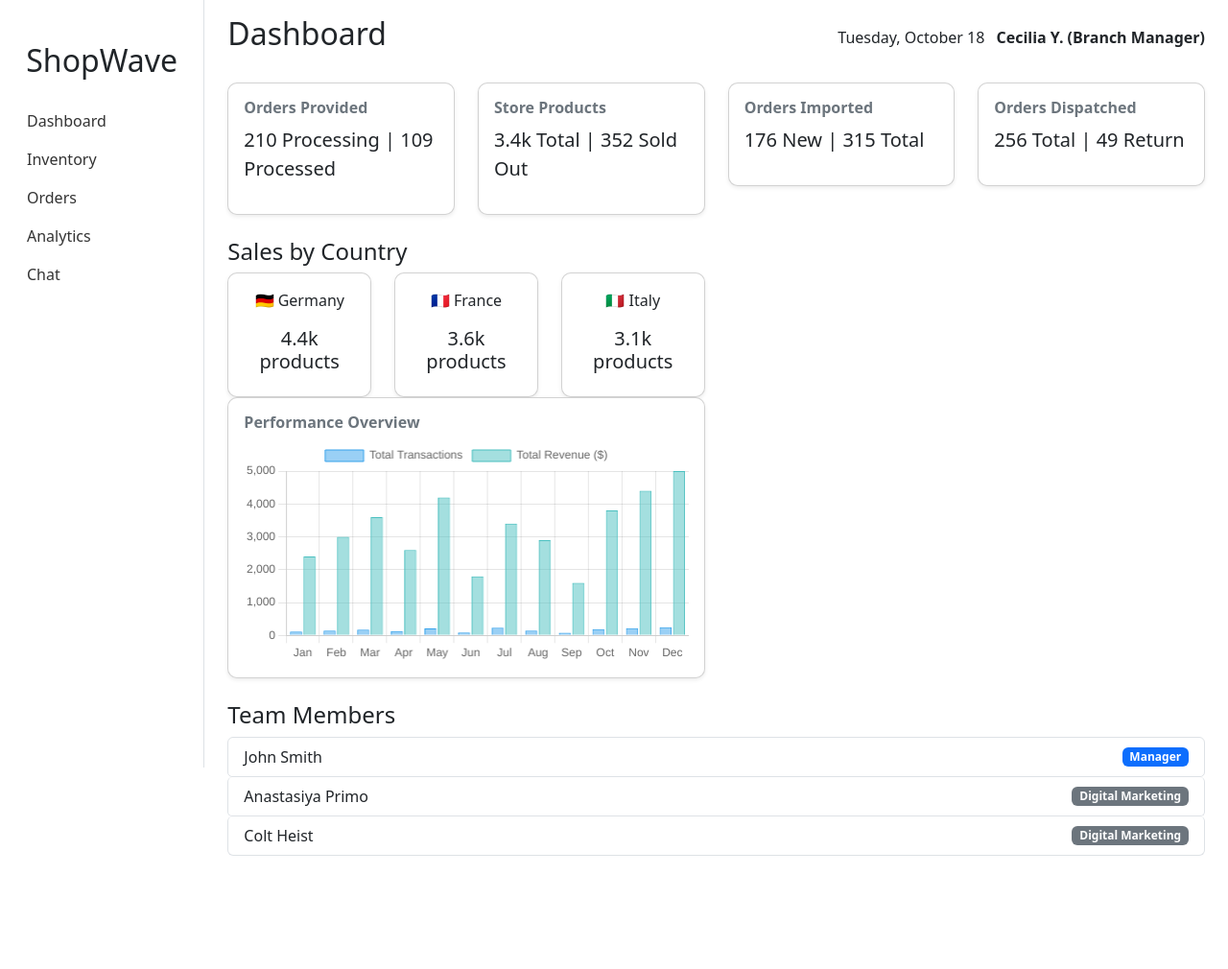
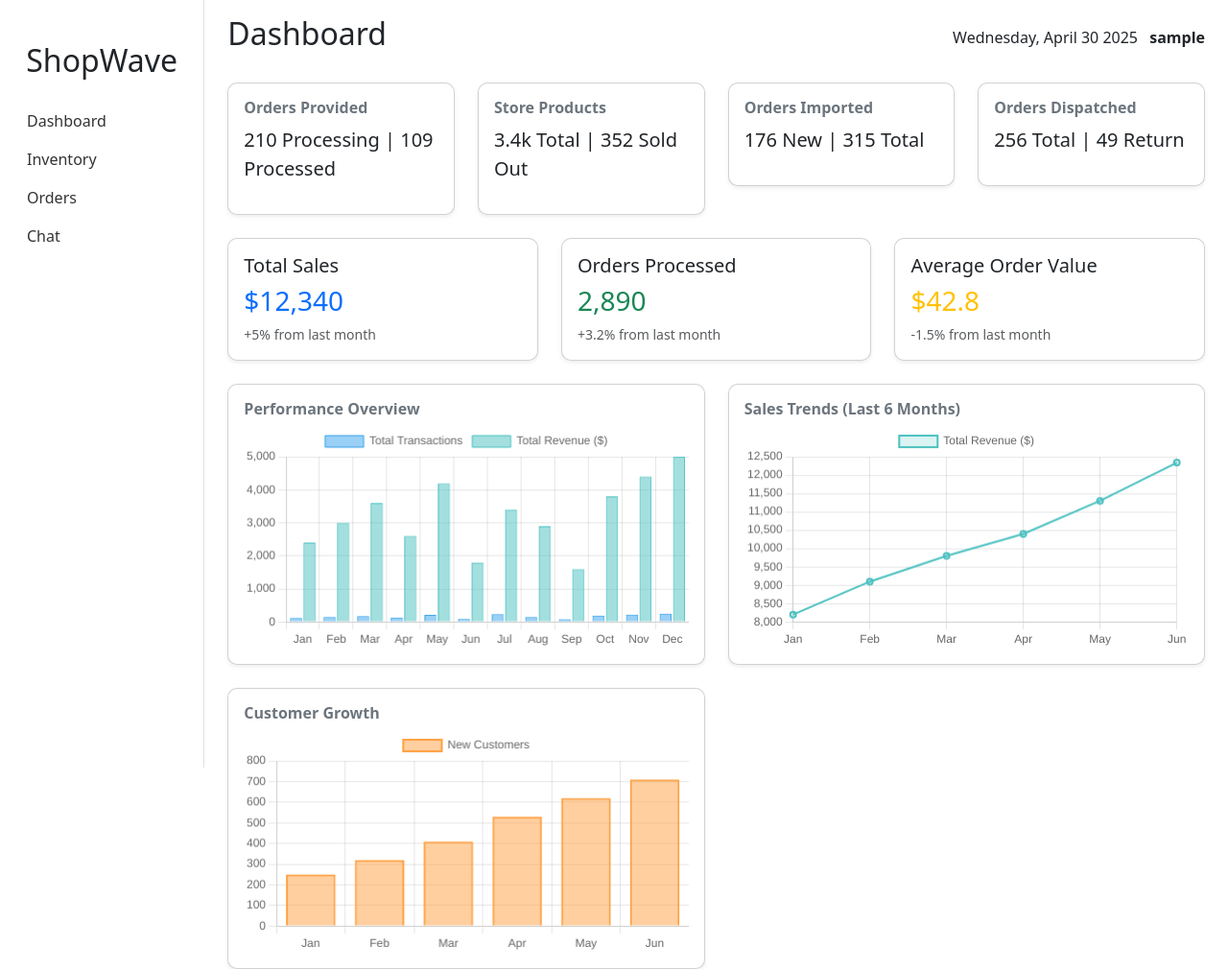
Before and after one commit to kevinrev26/proj-istmo, a Django app: page /shop/ in a window 1280 px wide. Shown: the part 82-1092 px from the top of the page at 96% size. Before the commit the page ends 974 px from the top, so only its background shows below. Run offline with Django 5.2, Linux system fonts and the light colour scheme; a user stored in the database is signed in; tables that the repository leaves empty hold one stand-in row (values such as "Sample post"); some libraries are stand-ins or nearby versions.

Commit message:
Restructuring dashboard view, analytics view deleted.

```diff
--- a/shop/templates/shop/partials/dashboard_navbar.html
+++ b/shop/templates/shop/partials/dashboard_navbar.html
@@ -5,7 +5,6 @@
             <li class="nav-item"><a class="nav-link" href="{% url 'shop.show' %}">Dashboard</a></li>
             <li class="nav-item"><a class="nav-link" href="{% url 'shop.inventory' %}">Inventory</a></li>
             <li class="nav-item"><a class="nav-link" href="{% url 'shop.orders' %}">Orders</a></li>
-            <li class="nav-item"><a class="nav-link" href="{% url 'shop.analytics' %}">Analytics</a></li>
             <li class="nav-item"><a class="nav-link" href="{% url 'shop.chat' %}">Chat</a></li>
         </ul>
     </div>
--- a/shop/templates/shop/show.html
+++ b/shop/templates/shop/show.html
@@ -11,8 +11,8 @@
             <div class="d-flex justify-content-between flex-wrap flex-md-nowrap align-items-center pt-3 pb-2 mb-3">
                 <h1 class="h2">Dashboard</h1>
                 <div>
-                    <span class="me-2">Tuesday, October 18</span>
-                    <span class="fw-bold">Cecilia Y. (Branch Manager)</span>
+                    <span class="me-2">{% now "l, F j Y" %}</span>
+                    <span class="fw-bold">{{ user.username }}</span>
                 </div>
             </div>
 
@@ -52,37 +52,32 @@
                 </div>
             </div>
 
-            <!-- Sales by Country -->
+            <!-- Sales & Revenue Overview -->
             <div class="row mt-4">
-                <div class="col-md-12">
-                    <h4>Sales by Country</h4>
-                    <div class="row">
-                        <div class="col-md-2">
-                            <div class="card shadow-sm text-center">
-                                <div class="card-body">
-                                    <p>🇩🇪 Germany</p>
-                                    <h5>4.4k products</h5>
-                                </div>
-                            </div>
-                        </div>
-                        <div class="col-md-2">
-                            <div class="card shadow-sm text-center">
-                                <div class="card-body">
-                                    <p>🇫🇷 France</p>
-                                    <h5>3.6k products</h5>
-                                </div>
-                            </div>
-                        </div>
-                        <div class="col-md-2">
-                            <div class="card shadow-sm text-center">
-                                <div class="card-body">
-                                    <p>🇮🇹 Italy</p>
-                                    <h5>3.1k products</h5>
-                                </div>
-                            </div>
-                        </div>
+                <div class="col-md-4">
+                    <div class="card shadow-sm p-3">
+                        <h5>Total Sales</h5>
+                        <h3 class="text-primary">$12,340</h3>
+                        <small class="text-muted">+5% from last month</small>
                     </div>
                 </div>
+                <div class="col-md-4">
+                    <div class="card shadow-sm p-3">
+                        <h5>Orders Processed</h5>
+                        <h3 class="text-success">2,890</h3>
+                        <small class="text-muted">+3.2% from last month</small>
+                    </div>
+                </div>
+                <div class="col-md-4">
+                    <div class="card shadow-sm p-3">
+                        <h5>Average Order Value</h5>
+                        <h3 class="text-warning">$42.8</h3>
+                        <small class="text-muted">-1.5% from last month</small>
+                    </div>
+                </div>
+            </div>
+
+            <div class="row mt-4">
                 <!-- Performance Overview -->
                 <div class="col-md-6">
                     <div class="card shadow-sm">
@@ -92,29 +87,32 @@
                         </div>
                     </div>
                 </div>
+                <div class="col-md-6">
+                    <div class="card shadow-sm">
+                        <div class="card-body">
+                            <h6>Sales Trends (Last 6 Months)</h6>
+                            <canvas id="salesChart2"></canvas>
+                        </div>
+                    </div>
+                </div>
             </div>
 
-            <!-- Team Members -->
+            <!-- Sales Trends (Chart.js) -->
             <div class="row mt-4">
-                <div class="col-md-12">
-                    <h4>Team Members</h4>
-                    <ul class="list-group">
-                        <li class="list-group-item d-flex justify-content-between align-items-center">
-                            John Smith <span class="badge bg-primary">Manager</span>
-                        </li>
-                        <li class="list-group-item d-flex justify-content-between align-items-center">
-                            Anastasiya Primo <span class="badge bg-secondary">Digital Marketing</span>
-                        </li>
-                        <li class="list-group-item d-flex justify-content-between align-items-center">
-                            Colt Heist <span class="badge bg-secondary">Digital Marketing</span>
-                        </li>
-                    </ul>
+                <div class="col-md-6">
+                    <div class="card shadow-sm">
+                        <div class="card-body">
+                            <h6>Customer Growth</h6>
+                            <canvas id="customerChart"></canvas>
+                        </div>
+                    </div>
                 </div>
             </div>
         </main>
     </div>
 </div>
 <script>
+    // Sales chart
     var ctx = document.getElementById('salesChart').getContext('2d');
     var salesChart = new Chart(ctx, {
         type: 'bar',
@@ -144,5 +142,52 @@
             }
         }
     });
+
+    // Chart integration
+
+    var ctxSales = document.getElementById('salesChart2').getContext('2d');
+    var salesChart = new Chart(ctxSales, {
+        type: 'line',
+        data: {
+            labels: ['Jan', 'Feb', 'Mar', 'Apr', 'May', 'Jun'],
+            datasets: [{
+                label: 'Total Revenue ($)',
+                data: [8200, 9100, 9800, 10400, 11300, 12340],
+                backgroundColor: 'rgba(75, 192, 192, 0.2)',
+                borderColor: 'rgba(75, 192, 192, 1)',
+                borderWidth: 2
+            }]
+        },
+        options: { responsive: true }
+    });
+
+    var ctxCustomers = document.getElementById('customerChart').getContext('2d');
+    var customerChart = new Chart(ctxCustomers, {
+        type: 'bar',
+        data: {
+            labels: ['Jan', 'Feb', 'Mar', 'Apr', 'May', 'Jun'],
+            datasets: [{
+                label: 'New Customers',
+                data: [250, 320, 410, 530, 620, 710],
+                backgroundColor: 'rgba(255, 159, 64, 0.5)',
+                borderColor: 'rgba(255, 159, 64, 1)',
+                borderWidth: 2
+            }]
+        },
+        options: { responsive: true }
+    });
+
+    var ctxMarketing = document.getElementById('marketingChart').getContext('2d');
+    var marketingChart = new Chart(ctxMarketing, {
+        type: 'doughnut',
+        data: {
+            labels: ['Facebook Ads', 'Google Ads', 'Instagram', 'WhatsApp'],
+            datasets: [{
+                data: [45, 30, 15, 10],
+                backgroundColor: ['#3b5998', '#ea4335', '#E1306C', '#25D366']
+            }]
+        },
+        options: { responsive: true }
+    });
 </script>
 {% endblock %}
--- a/shop/urls.py
+++ b/shop/urls.py
@@ -2,7 +2,6 @@ from django.urls import path
 from . import views
 urlpatterns = [
     path('', views.show, name='shop.show'),
-    path('analytics', views.show_analytics, name='shop.analytics'),
     path('inventory', views.show_inventory, name='shop.inventory'),
     path('orders', views.show_orders, name='shop.orders'),
     path('orders/<int:order_id>/', views.show_order_details, name='shop.order_detail'),
--- a/shop/views.py
+++ b/shop/views.py
@@ -33,10 +33,6 @@ def show(request):
     else:
         return render(request, 'shop/show.html', {'shop': user_shop})
 
-@login_required
-def show_analytics(request):
-    user_shop = Shop.objects.filter(owner=request.user).first()
-    return render(request, 'shop/analytics.html', {'shop' : user_shop})
 
 @login_required
 def show_orders(request):
```
Also changed, not shown: shop/templates/shop/analytics.html (deleted, +0 -138 lines).
